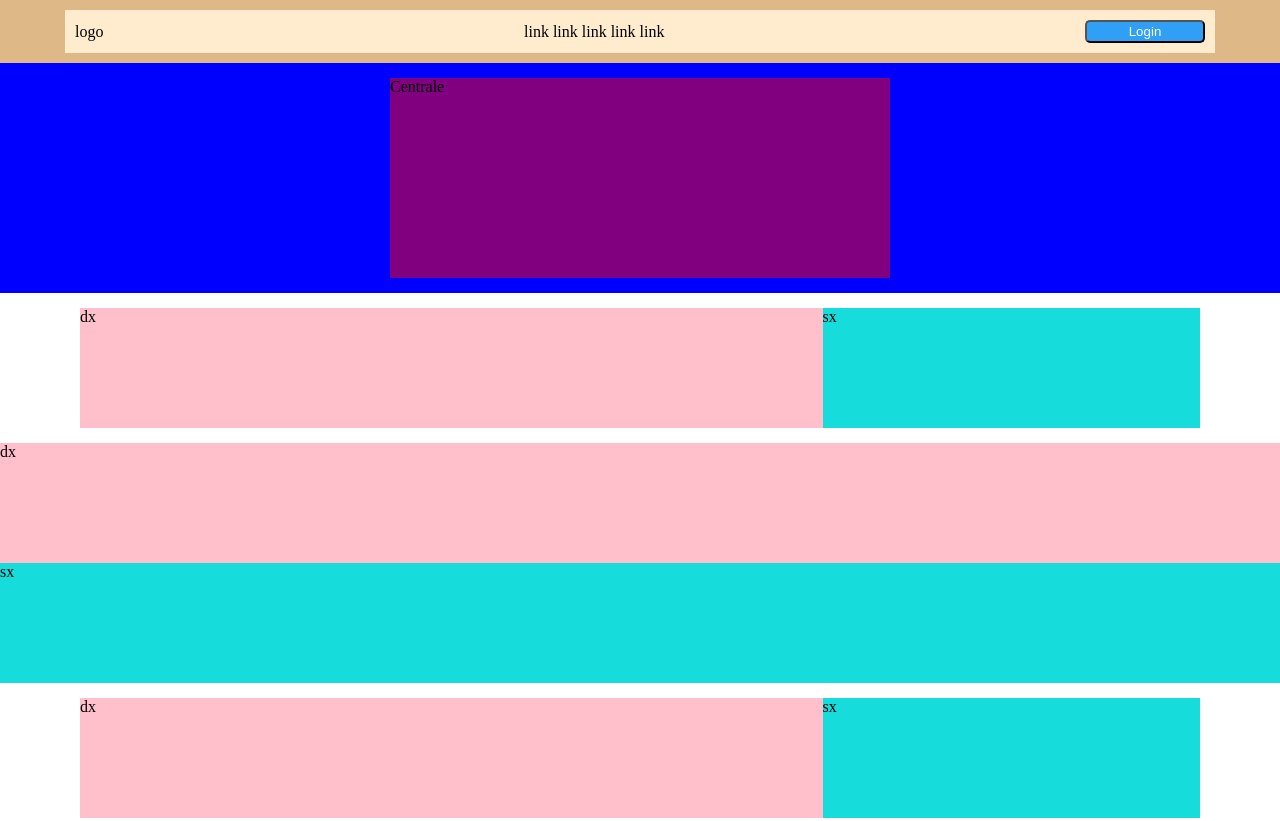
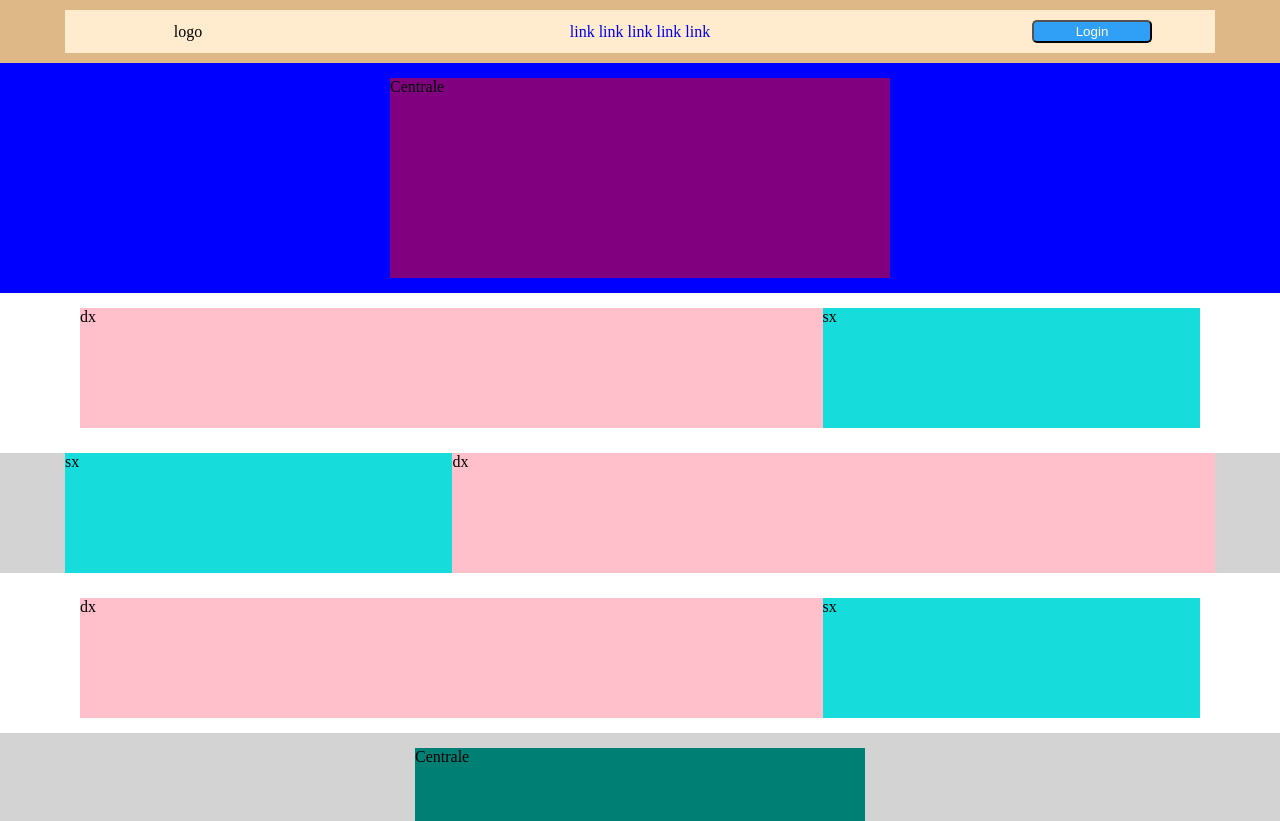
Before and after one commit to stecarraa/htmlcss-struttura-discord, a plain HTML site: page index.html in a window 1280 px wide. Shown: the top 821 px of the page. Drawn offline with Linux system fonts and the light colour scheme.

Commit message:
aggiustammenti

```diff
--- a/index.html
+++ b/index.html
@@ -12,9 +12,17 @@
 <body>
     <header>
         <div class="flex-item head-content">
-            <div>logo</div>
-            <div> link link link link link</div>
-            <div><button class="button">Login</button></div>
+            <div class="logo-column">logo</div>
+            <div class="menu-column">
+                <ul>
+                    <li><a href='#'>link</a></li>
+                    <li><a href='#'>link</a></li>
+                    <li><a href='#'>link</a></li>
+                    <li><a href='#'>link</a></li>
+                    <li><a href='#'>link</a></li>
+                </ul>
+            </div>
+            <div class="button-column"><button class="button">Login</button></div>
         </div>
     </header>
     <!-- prima sezione -->
@@ -32,7 +40,7 @@
 
     <!-- terza sezione -->
     <div class="bg-gray">
-        <div class="flex-item2">
+        <div class="flex-item-reverse">
             <div class="dx">dx</div>
             <div class="sx">sx</div>
         </div>
```
